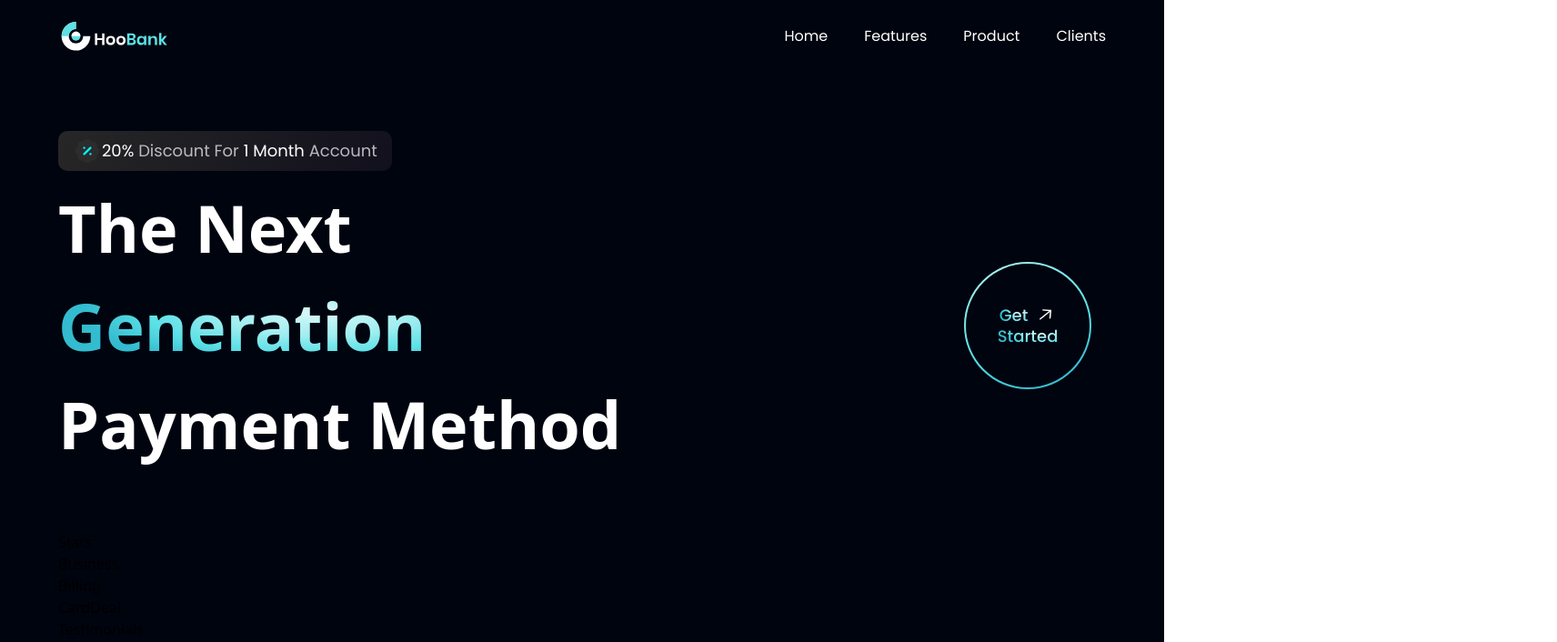
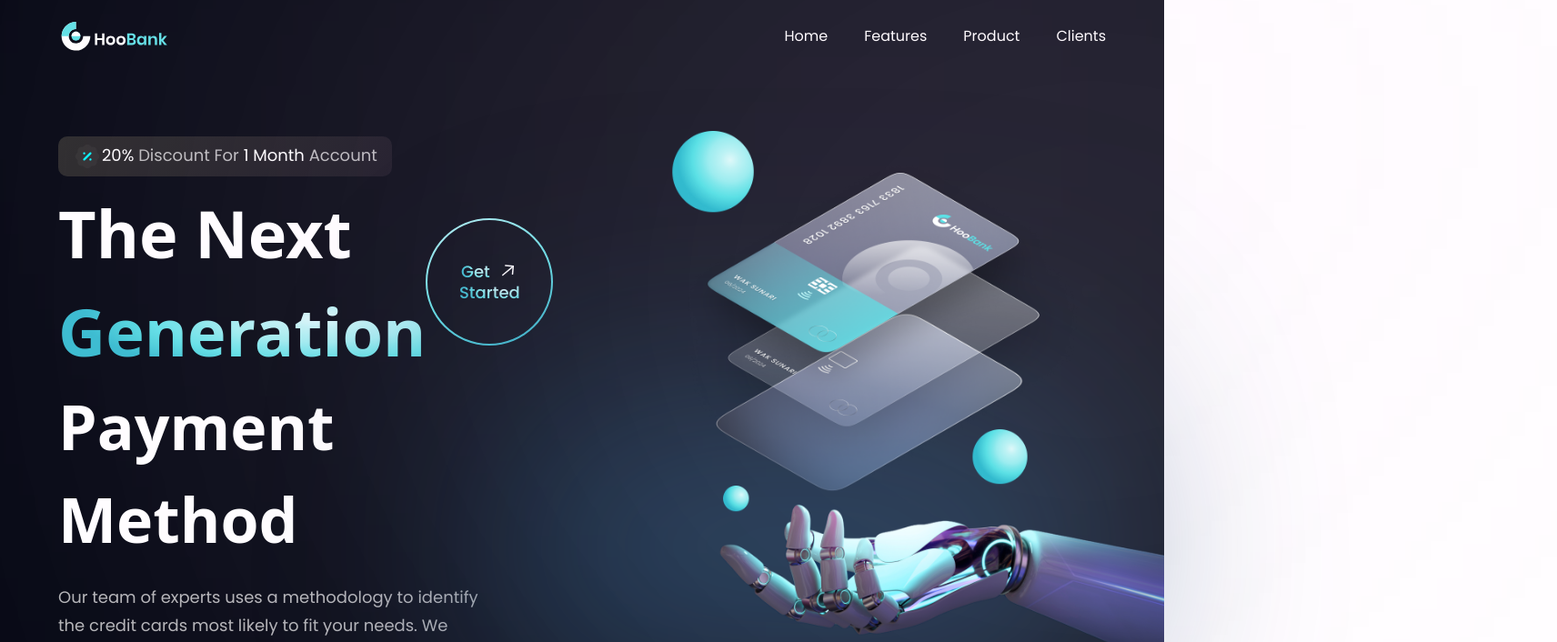
Before and after one commit to skyras13/modern_bank_app, a React (Vite) app: page / in a window 1280 px wide. Shown: the top 706 px of the page at 91% size, 1712 px wide, since content can reach past the window. Built offline with nearby package versions, Linux system fonts and the light colour scheme.

Commit message:
add hero image/gradient

```diff
--- a/src/components/Hero.jsx
+++ b/src/components/Hero.jsx
@@ -19,12 +19,23 @@
             <div className="flex flex-row justify-between items-center w-full">
                 <h1 className="flex-1 font-poppings font-semibold ss:text-[72px] text-[52px] text-white">
                     The Next <br className="sm:block hidden" /> {" "} <span className="text-gradient">Generation</span> {" "}
-                    <br /> Payment Method
                 </h1>
                 <div className="ss:flex hidden md:mr-4 mr-0">
                     <GetStarted />
                 </div>
             </div>
+            {/* Section to go  */}
+            <h1 className="font-poppings font-semibold ss:text-[68px] text-[52px] text-white">Payment Method</h1>
+            <p className={`${styles.paragraph} max-w-[470px] mt-5`}>Our team of experts uses a methodology to identify the credit cards most likely to fit your needs.
+            We examine annual percentage rates, annual fees.</p>
+        </div>
+
+        <div>
+            <img src={robot} alt="billing" className="w-[100%] h-[100%] relative z-[5]"/>
+
+            <div className="absolute z-[0] w-[40%] h-[35%] top-0 pink__gradient" />
+            <div className="absolute z-[1] w-[80%] h-[80%] rounded-full bottom-40 white__gradient" />
+            <div className="absolute z-[0] w-[50%] h-[50%] right-20 bottom-20 blue__gradient" />
         </div>
     </section>
   )
```
